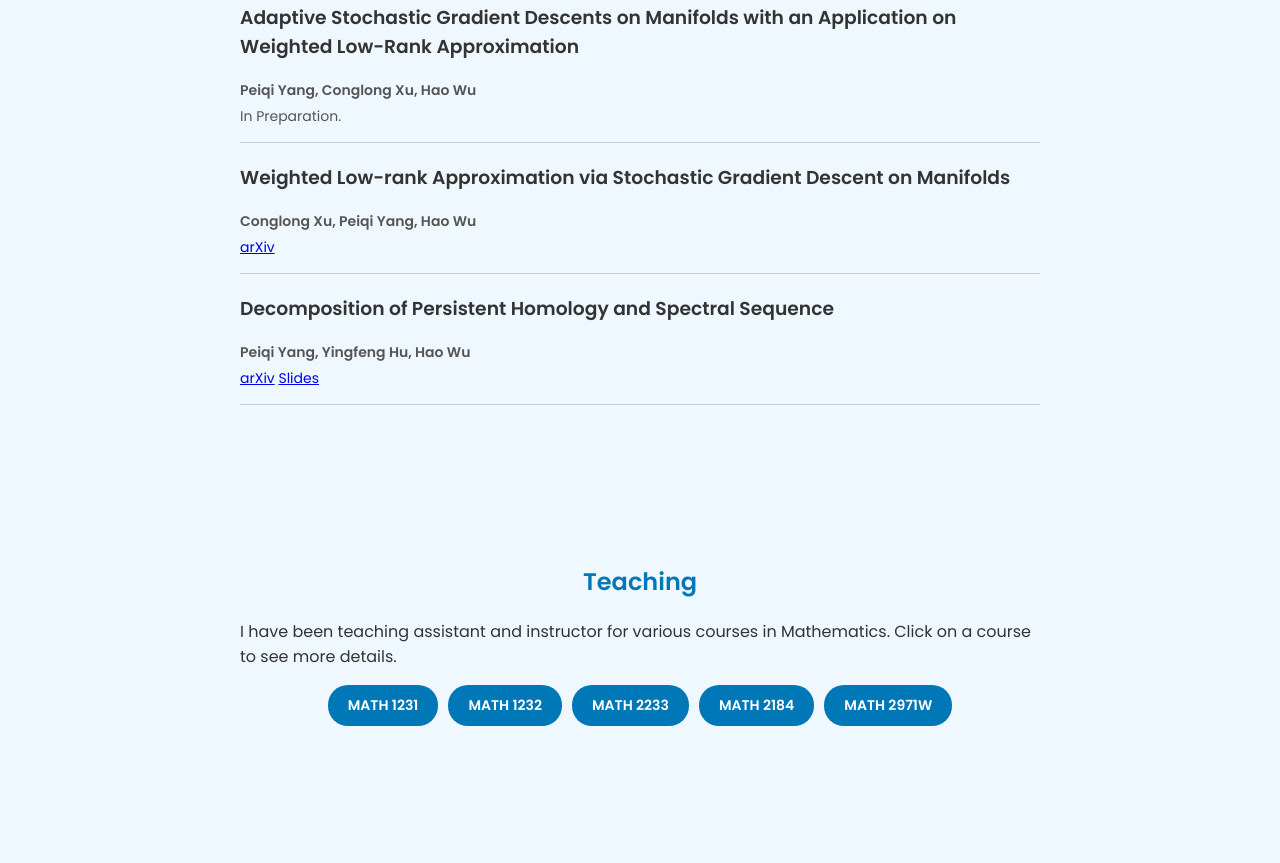
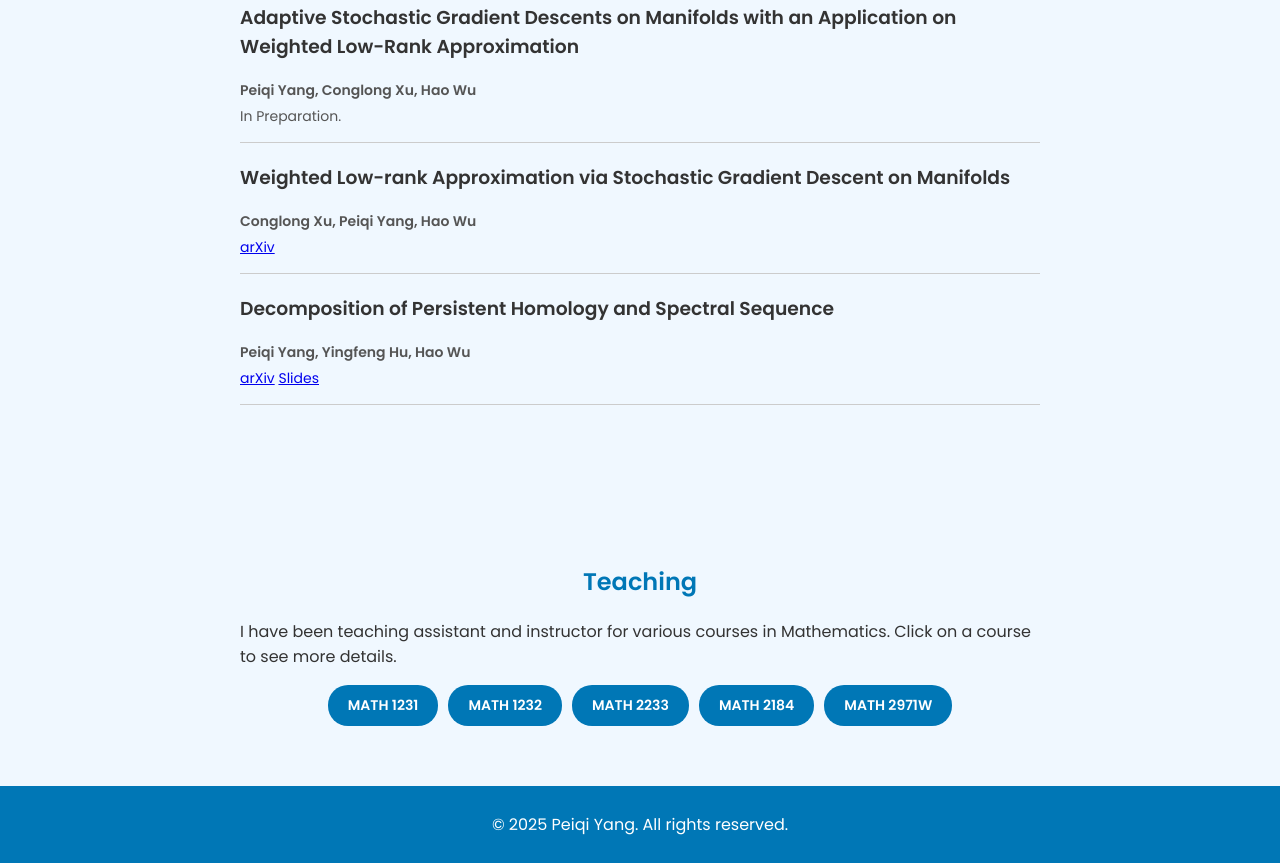
Before and after one commit to pqyang9/pqyang9.github.io, a plain HTML site: page index.html in a window 1280 px wide. Shown: the part 1649-2512 px from the top of the page. Before the commit the page ends 2435 px from the top, so only its background shows below. Drawn offline with Linux system fonts and the light colour scheme.

Commit message:
Add files via upload

```diff
--- a/index.html
+++ b/index.html
@@ -114,7 +114,9 @@
     </div>
 </section>
 
-
+<footer>
+        <p>&copy; 2025 Peiqi Yang. All rights reserved.</p>
+</footer>
 
 <script src="script.js"></script>
 </body>
```
